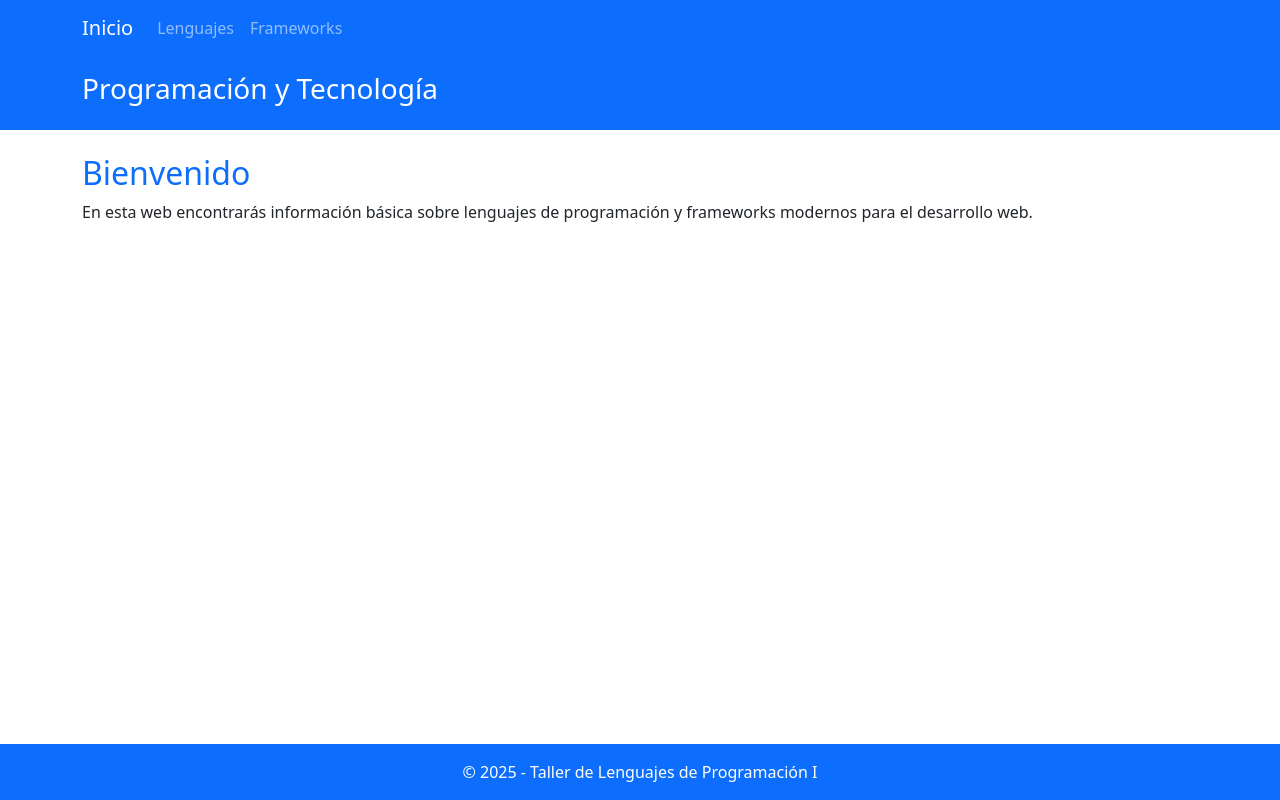
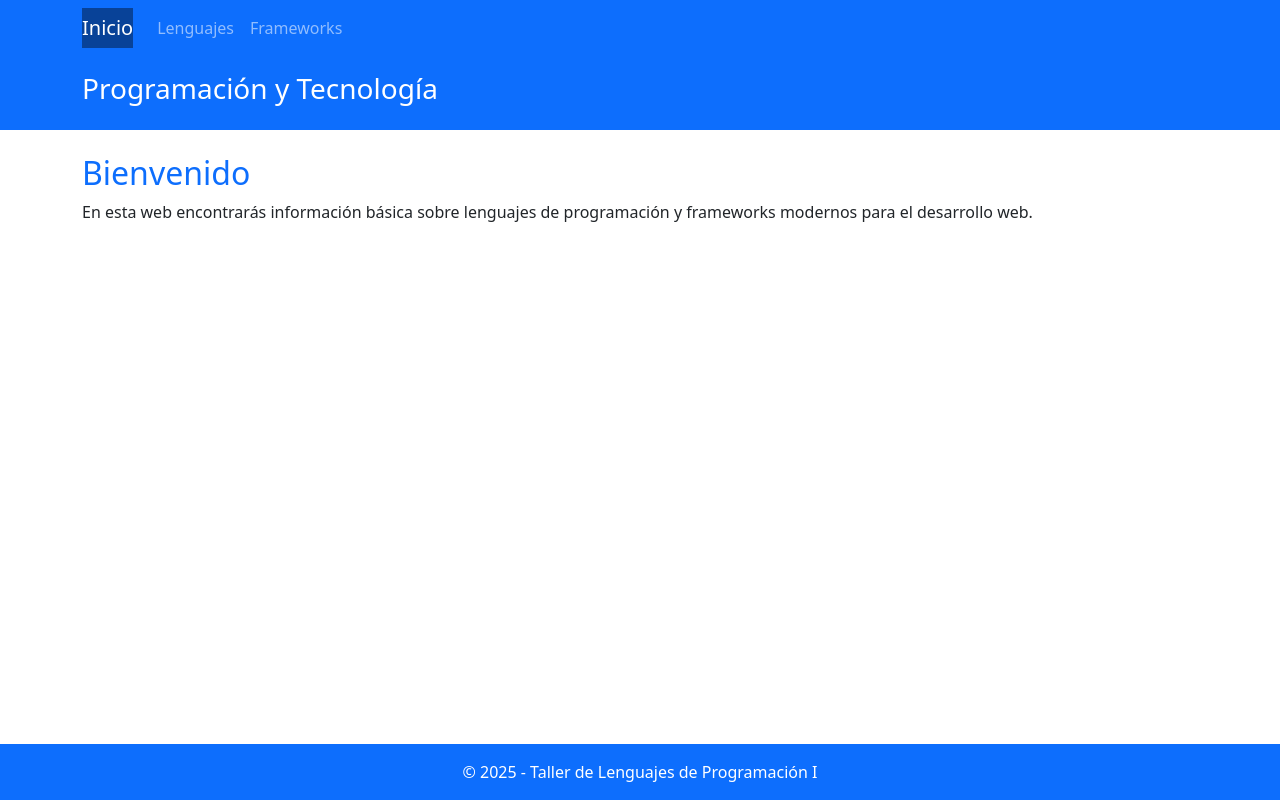
Before and after one commit to selebrittz/recuperatorio-primer-parcial-britez-selena, a plain HTML site: page index.html in a window 1280 px wide. In both pictures the pointer is over the link "Inicio". Drawn offline with nearby package versions, Linux system fonts and the light colour scheme.

Commit message:
le he agregador efecto hover al inicio que esta en el nav

```diff
--- a/assets/css/frameworks.css
+++ b/assets/css/frameworks.css
@@ -4,7 +4,8 @@ footer,
   background-color: #0d6efd;
 }
 
-.nav-link:hover {
+.nav-link:hover,
+.navbar-brand:hover {
   background-color: #084298 !important;
   color: #ffffff;
 }
--- a/assets/css/index.css
+++ b/assets/css/index.css
@@ -4,7 +4,8 @@ footer,
   background-color: #0d6efd;
 }
 
-.nav-link:hover {
+.nav-link:hover,
+.navbar-brand:hover {
   background-color: #084298!important;
   color: #ffffff;
 }
--- a/assets/css/lenguajes.css
+++ b/assets/css/lenguajes.css
@@ -4,10 +4,12 @@ footer,
   background-color: #0d6efd;
 }
 
-.nav-link:hover {
+.nav-link:hover,
+.navbar-brand:hover {
   background-color: #084298 !important;
   color: #ffffff;
 }
+
 
 h2,
 h3 {
```
Also changed, not shown: index.html (line endings or trailing spaces).
